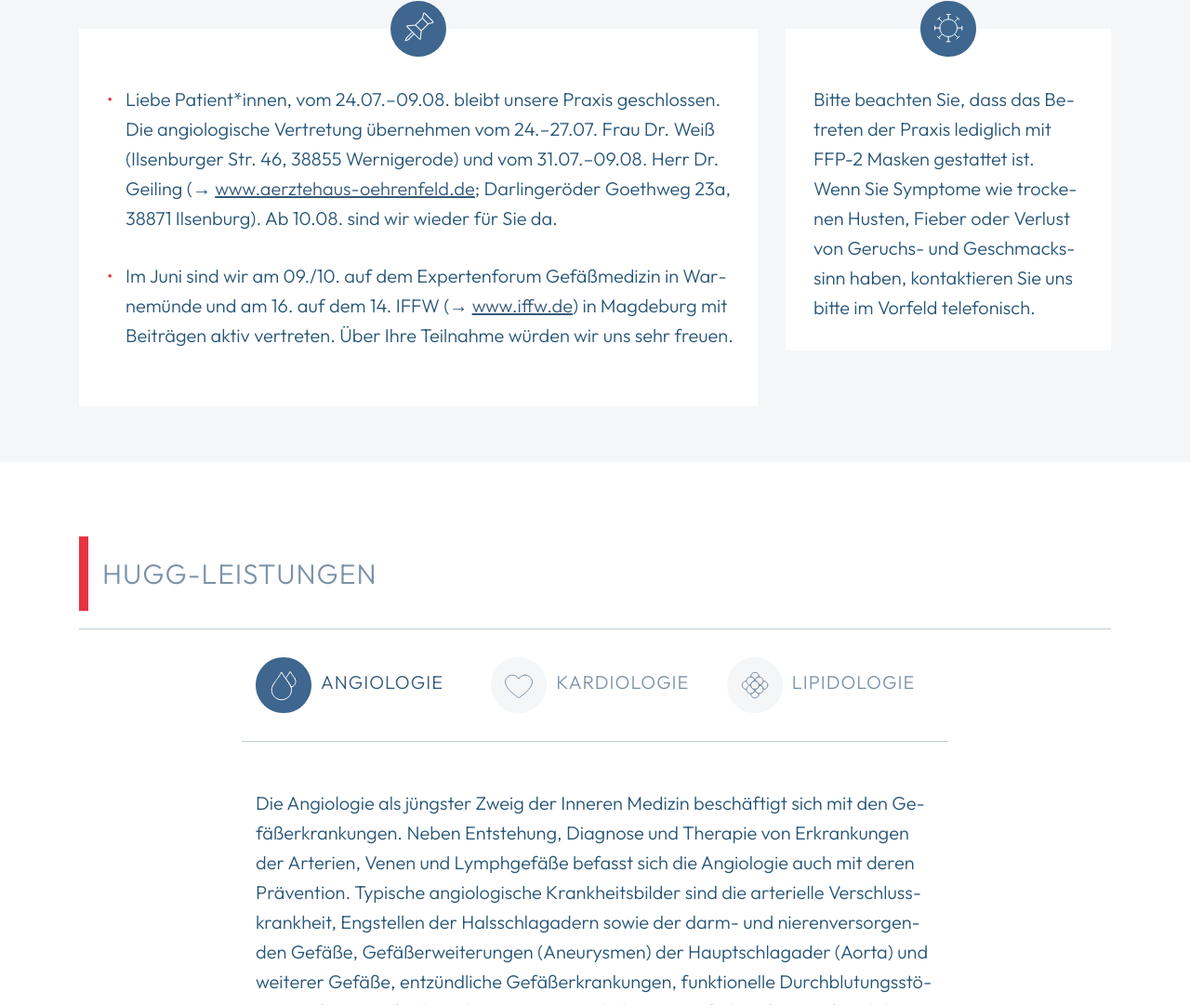
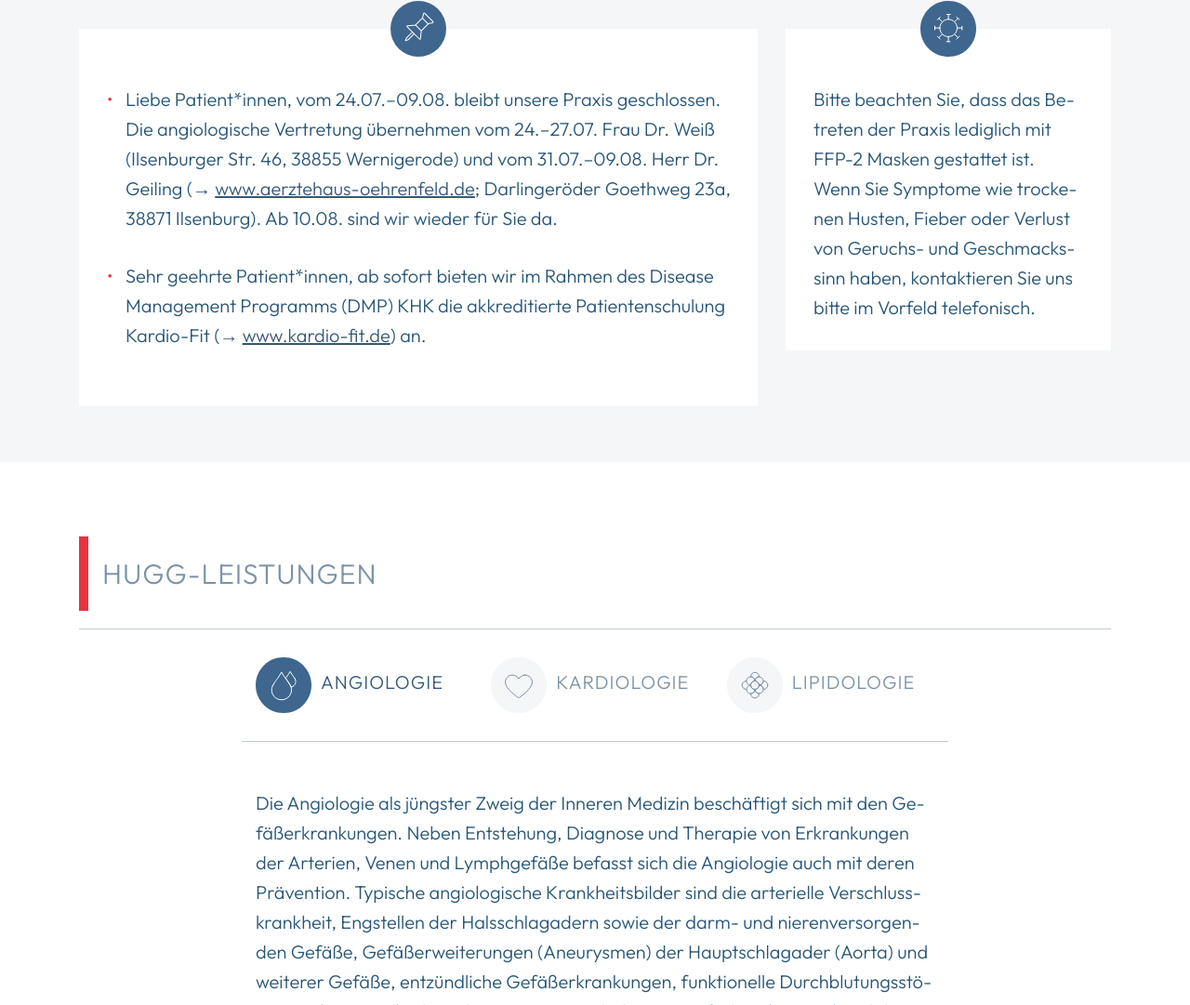
Before and after one commit to dkretzschmar/hugg-kretzschmar.de, a plain HTML site: page index.html in a window 1280 px wide. Shown: the part 1464-2545 px from the top of the page at 93% size. Drawn offline with Linux system fonts and the light colour scheme.

Commit message:
Update index.html

```diff
--- a/index.html
+++ b/index.html
@@ -188,7 +188,7 @@
                                 <div class="card-body pt-5 pb-4">
                                     <ul class="list-unstyled ps-0 ps-lg-4 my-0">
                                         <li class="mb-4">Liebe Patient*innen, vom 24.07.–09.08. bleibt unsere Praxis geschlossen. Die angiologische Vertretung übernehmen vom 24.–27.07. Frau Dr. Weiß (Ilsenburger Str. 46, 38855 Wernigerode) und vom 31.07.–09.08. Herr Dr. Geiling (<a href="https://www.aerztehaus-oehrenfeld.de/" target="_blank">&rarr; <u>www.aerztehaus-oehrenfeld.de</u></a>; Darlingeröder Goethweg 23a, 38871 Ilsenburg). Ab 10.08. sind wir wieder für Sie da.</li>
-                                        <li class="mb-4">Im Juni sind wir am 09./10. auf dem Expertenforum Gefäßmedizin in Warnemünde und am 16. auf dem 14. IFFW (<a href="https://www.iffw.de/" target="_blank">&rarr; <u>www.iffw.de</u></a>) in Magdeburg mit Beiträgen aktiv vertreten. Über Ihre Teilnahme würden wir uns sehr freuen.</li>
+                                        <li class="mb-4">Sehr geehrte Patient*innen, ab sofort bieten wir im Rahmen des Disease Management Programms (DMP) KHK die akkreditierte Patientenschulung Kardio-Fit (<a href="https://www.kardio-fit.de/" target="_blank">&rarr; <u>www.kardio-fit.de</u></a>) an.</li>
                                     </ul>
                                 </div>
                             </div>
```
